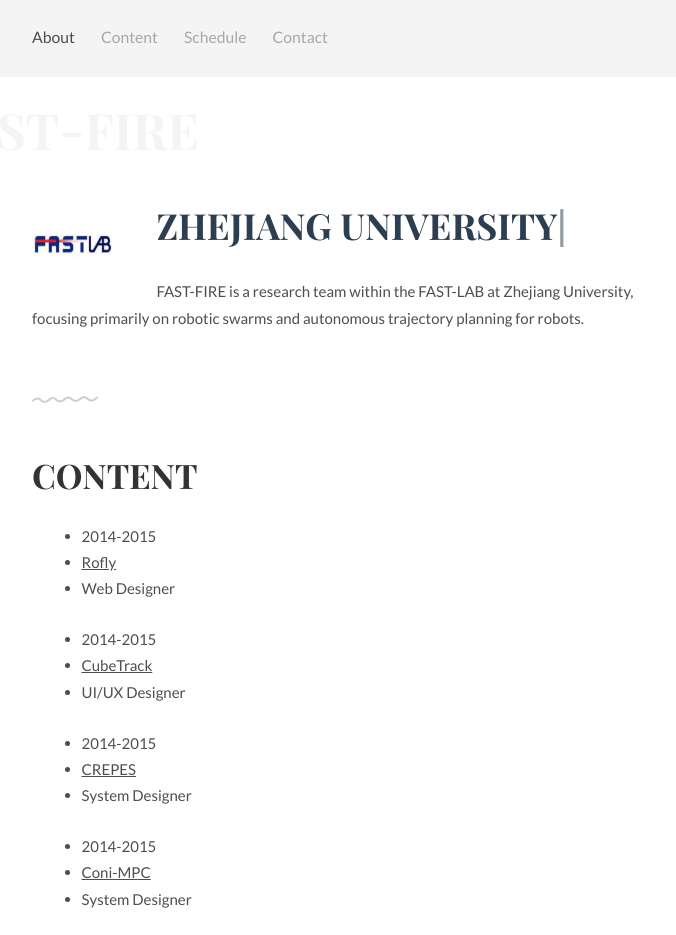
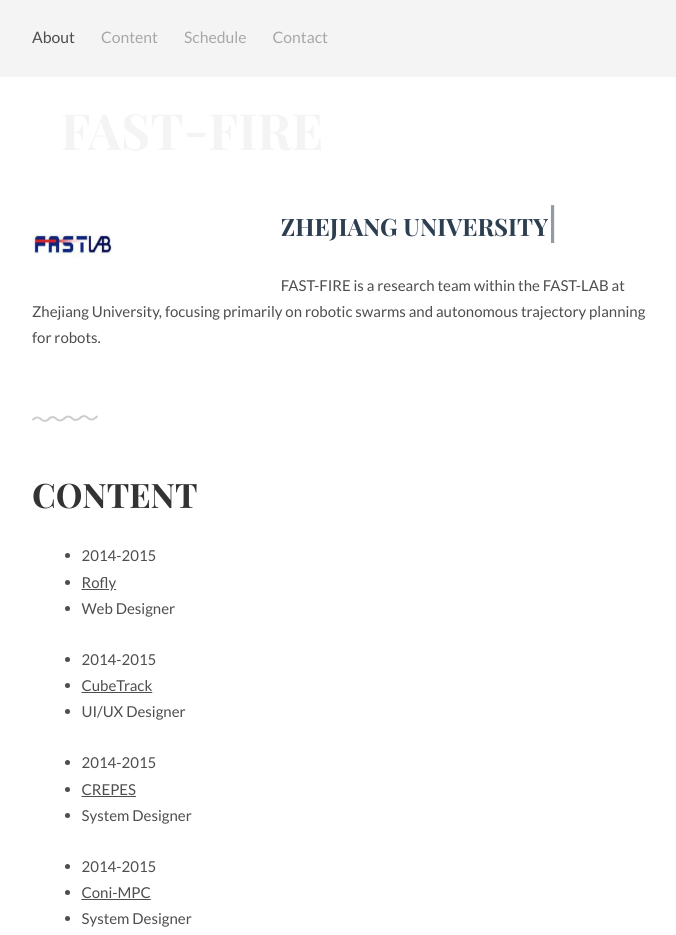
Before and after one commit to FAST-FIRE/IROS2025-EXPO-DisplayPage, a plain HTML site: page index.html in a window 1280 px wide. Shown: the top 935 px of the page, without its empty margins (297-973 px from the left). Drawn offline with Linux system fonts and the light colour scheme.

Commit message:
Update index.html

```diff
--- a/index.html
+++ b/index.html
@@ -44,12 +44,12 @@
 <div class="intro section" id="About">
 	<div class="container">
 		<div class="units-row units-split wrap">
-			<div class="unit-20">
+			<div class="unit-40">
 				<img src="/IROS2025-EXPO-DisplayPage/img/fastlab_img.png" alt="Avatar">
 			</div>
-			<div class="unit-80">
+			<div class="unit-60">
 				<h1>
-					<span id="typed" style="font-size: 36px !important; font-weight: bold !important; color: #2c3e50 !important;">this is</span>
+					<span id="typed" style="font-size: 24px !important; font-weight: bold !important; color: #2c3e50 !important;"></span>
 				</h1>
 			</div>
 			<p>
```
